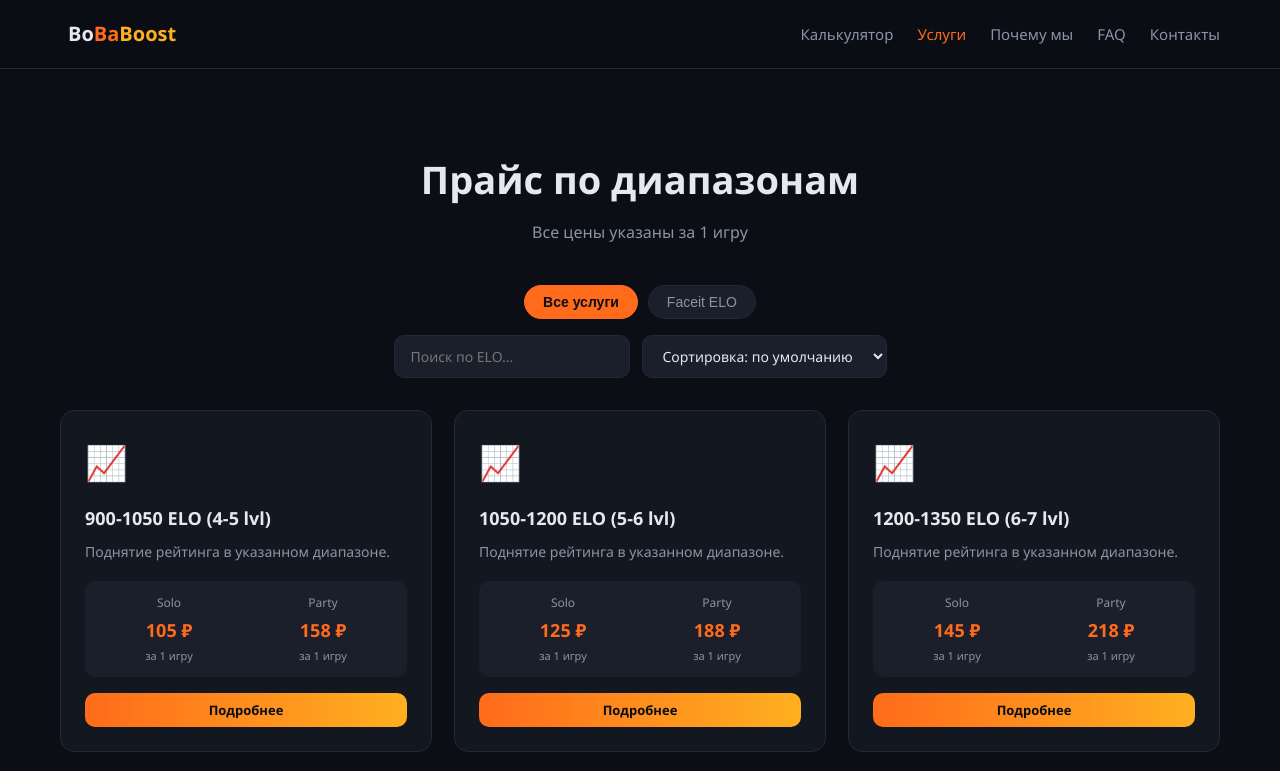
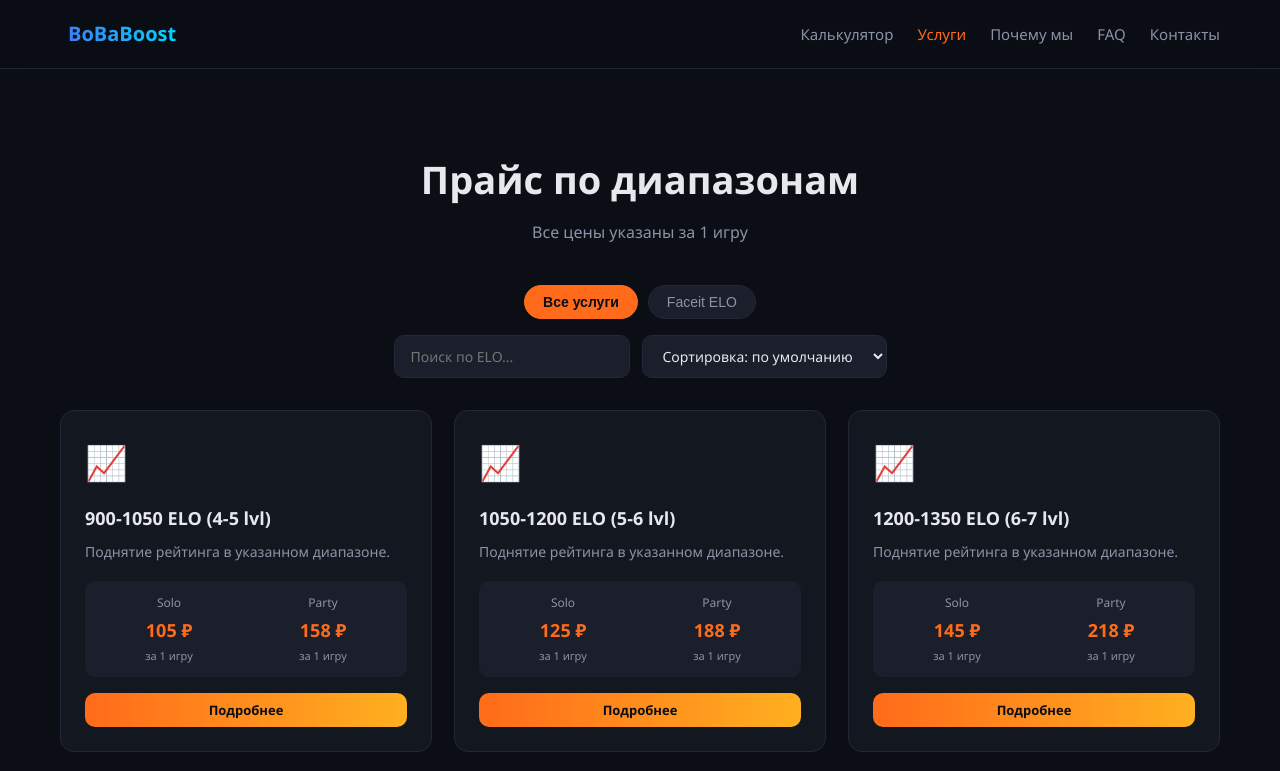
Before and after one commit to vion4ik/test, a plain HTML site: page index.html in a window 1280 px wide. Shown: the top 771 px of the page. Drawn offline with Linux system fonts and the light colour scheme.

Commit message:
Update index.html

```diff
--- a/index.html
+++ b/index.html
@@ -12,7 +12,7 @@
     <div class="container header__inner">
       <a href="index.html" class="logo">
         <span class="logo__icon"></span>
-        <span class="logo__text">Bo<span style="color: #ff6b1a;">Ba</span><span style="color: #ffb020;">Boost</span></span>
+        <span class="logo__text" style="background: linear-gradient(270deg, #00d4ff, #3b82f6); -webkit-background-clip: text; background-clip: text; color: transparent;">BoBaBoost</span>
       </a>
       <nav class="nav">
         <a href="calculator.html">Калькулятор</a>
```
